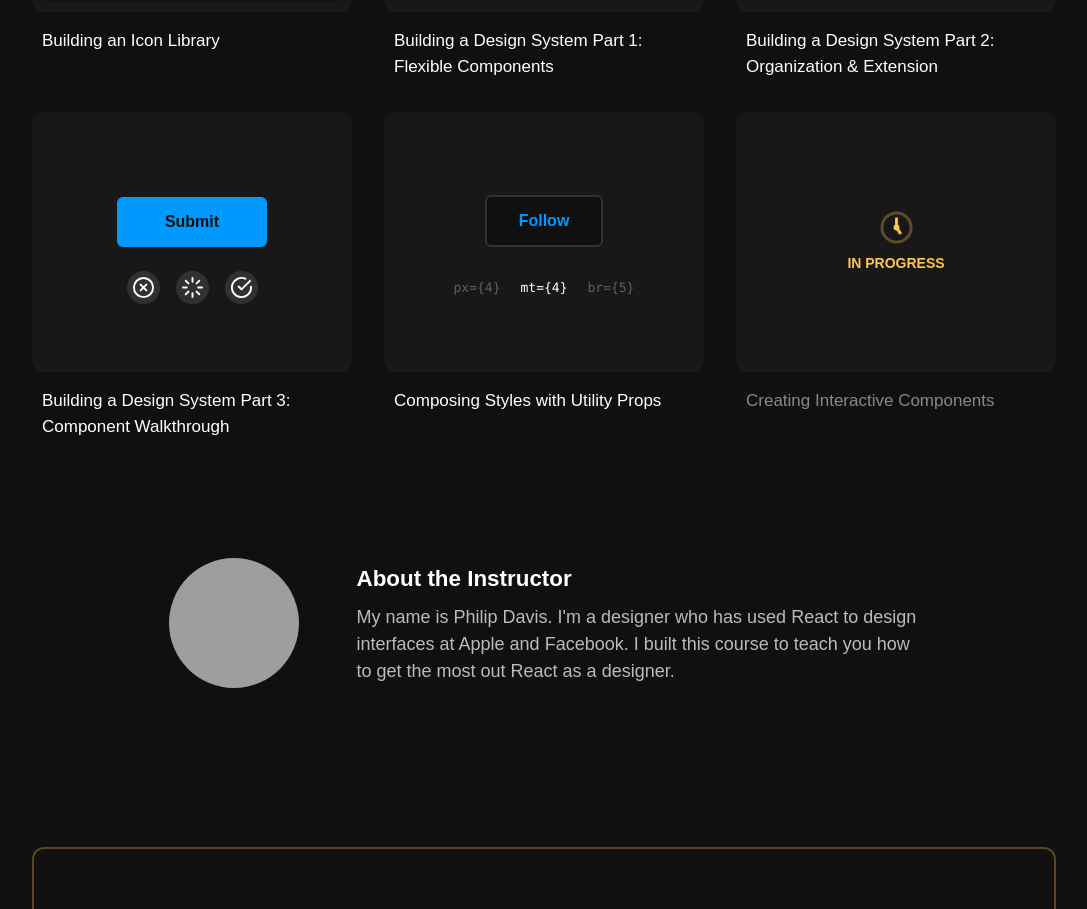
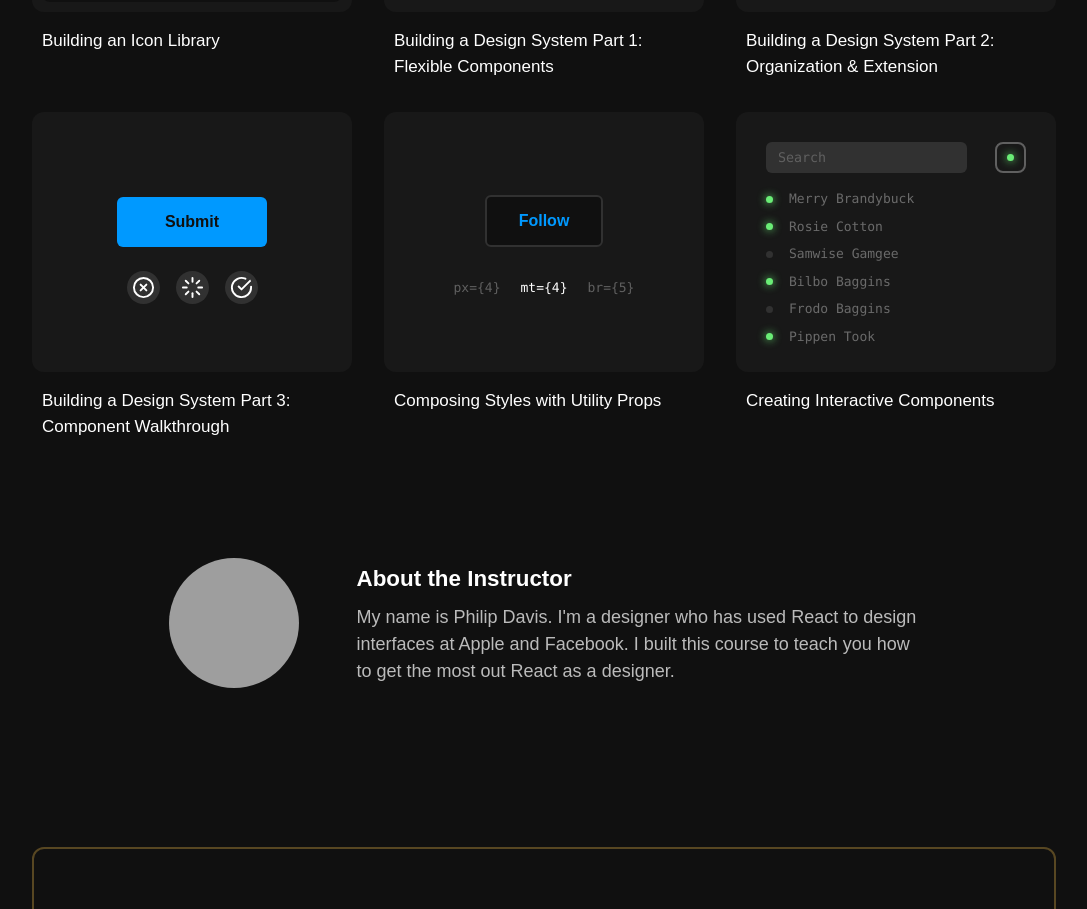
Before and after one commit to philipcdavis/reactfordesign.github.io, a Next.js app: page / in a window 1280 px wide. Shown: the part 1928-2837 px from the top of the page, without its empty margins (96-1183 px from the left). Built offline with nearby package versions, Linux system fonts and the light colour scheme; grey boxes are pictures that could not be loaded; a web font is replaced by a local one.

Commit message:
Added new lesson card

```diff
--- a/components/Head.js
+++ b/components/Head.js
@@ -1,11 +1,15 @@
-import React from 'react';
-import NextHead from 'next/head';
+import React from "react";
+import NextHead from "next/head";
 import { NextSeo } from "next-seo";
 
-const Head = function(props) {
+const Head = function (props) {
   const title = props.title ? props.title : "React for Design";
-  const description = props.description ? props.description : "A React Course for Designers. React is a powerful design tool. There's a lot you can do with it that would be difficult with a traditional design application. Prototyping with realistic data sets, creating complex interactions and shared component libraries are just the tip of the iceberg.";
-  const image = props.image ? props.image : "https://farm2.staticflickr.com/1849/43676135265_5d6be8f15a_o.png";
+  const description = props.description
+    ? props.description
+    : "A React Course for Designers. React is a powerful design tool. There's a lot you can do with it that would be difficult with a traditional design application. Prototyping with realistic data sets, creating complex interactions and shared component libraries are just the tip of the iceberg.";
+  const image = props.image
+    ? props.image
+    : "https://farm2.staticflickr.com/1849/43676135265_5d6be8f15a_o.png";
   return (
     <>
       <NextHead>
@@ -13,7 +17,8 @@ const Head = function(props) {
           href="https://fonts.googleapis.com/css?family=Chivo:400,700"
           rel="stylesheet"
         />
-        <link rel="icon" href="/icon-thick.png" />
+        <link rel="icon" type="image/svg+xml" href="/icon-thick.svg" />
+        <link rel="apple-touch-icon" href="/icon-thick.png" />
         <meta name="viewport" content="initial-scale=1.0, width=device-width" />
       </NextHead>
       <NextSeo
--- a/components/LessonCards.js
+++ b/components/LessonCards.js
@@ -1,40 +1,39 @@
-import React from 'react'
-import styled from 'styled-components'
-import { Box, Flex, Text } from 'rebass/styled-components'
-import { color } from './Tile'
-import SimpleComponent from './Lessons/SimpleComponent'
-import DesigningWithData from './Lessons/DesigningWithData'
-import StylingInJavascript from './Lessons/StylingInJavascript'
-import IconComponentLibrary from './Lessons/IconComponentLibrary'
-import DSFlexibleComponent from './Lessons/DSFlexibleComponent'
+import React from "react";
+import styled from "styled-components";
+import { Box, Flex, Text } from "rebass/styled-components";
+import { color } from "./Tile";
+import SimpleComponent from "./Lessons/SimpleComponent";
+import DesigningWithData from "./Lessons/DesigningWithData";
+import StylingInJavascript from "./Lessons/StylingInJavascript";
+import IconComponentLibrary from "./Lessons/IconComponentLibrary";
+import DSFlexibleComponent from "./Lessons/DSFlexibleComponent";
 import DSOrgExt from "./Lessons/DSOrgExt";
 import DSWalkthrough from "./Lessons/DSWalkthrough";
 import ComposingStyles from "./Lessons/ComposingStyles";
-import InProgress from "./Lessons/InProgress";
-
+import InteractiveComponents from "./Lessons/InteractiveComponents";
 
 const LessonCardContainer = styled(Box)`
   height: 260px;
   margin-top: 50px;
   margin-bottom: 50px;
-`
+`;
 
 const LessonCard = styled(Box)`
   background-color: ${color.gray3};
   border-radius: 12px;
   height: 100%;
   position: relative;
-`
+`;
 
 const LessonText = styled(Text)`
   font-size: 17px;
   color: ${color.white};
   margin-left: 10px;
-`
+`;
 
-const breakpoints = [1, 1/2, 1/2, 1/3];
+const breakpoints = [1, 1 / 2, 1 / 2, 1 / 3];
 
-const LessonCards = function(props) {
+const LessonCards = function (props) {
   return (
     <Flex flexWrap="wrap" mx={-3} mt={5}>
       <LessonCardContainer px={3} width={breakpoints}>
@@ -92,21 +91,16 @@ const LessonCards = function(props) {
         <LessonCard>
           <ComposingStyles />
         </LessonCard>
-        <LessonText mt={3}>
-          Composing Styles with Utility Props
-        </LessonText>
+        <LessonText mt={3}>Composing Styles with Utility Props</LessonText>
       </LessonCardContainer>
       <LessonCardContainer px={3} width={breakpoints}>
         <LessonCard>
-          <InProgress />
+          <InteractiveComponents />
         </LessonCard>
-        <LessonText opacity={0.5} mt={3}>
-          Creating Interactive Components
-        </LessonText>
+        <LessonText mt={3}>Creating Interactive Components</LessonText>
       </LessonCardContainer>
-
     </Flex>
   );
-}
+};
 
 export default LessonCards;
--- /dev/null
+++ b/components/Lessons/InteractiveComponents.js
@@ -0,0 +1,111 @@
+import React, { useState, useEffect } from "react";
+import { Box, Flex, Text } from "rebass/styled-components";
+import { color } from "../Tile";
+import { hexToRGB } from "../../components/Utils";
+import styled, { css } from "styled-components";
+
+const data = [
+  { first: "Merry", last: "Brandybuck", status: "Online" },
+  { first: "Rosie", last: "Cotton", status: "Online" },
+  { first: "Samwise", last: "Gamgee", status: "Offline" },
+  { first: "Bilbo", last: "Baggins", status: "Online" },
+  { first: "Frodo", last: "Baggins", status: "Offline" },
+  { first: "Pippen", last: "Took", status: "Online" },
+];
+
+const Input = styled.input`
+  border: none;
+  outline: none;
+  background-color: ${color.gray2};
+  color: white;
+  border-radius: 6px;
+  padding: 6px 10px;
+  width: 100%;
+  max-width: 250px;
+  margin-right: 28px;
+  font-family: menlo, "Courier New", Courier, monospace;
+  border: 2px solid transparent;
+
+  &::placeholder {
+    color: ${color.gray1};
+  }
+
+  &:focus {
+    border-color: ${color.gray1};
+  }
+`;
+
+const Container = styled.div`
+  padding: 30px;
+  font-size: 13px;
+  font-family: menlo, "Courier New", Courier, monospace;
+`;
+
+const FilterButton = styled.button`
+  background-color: ${(props) =>
+    props.isOnline ? hexToRGB(color.green, 0.1) : "transparent"};
+  padding: 10px;
+  border: 2px solid
+    ${(props) => (props.isOnline ? hexToRGB(color.green, 0.7) : color.gray1)};
+  border-radius: 8px;
+  outline: none;
+  cursor: pointer;
+
+  &:hover {
+  }
+`;
+
+const Status = styled.div`
+  border-radius: 10px;
+  width: 7px;
+  height: 7px;
+  background-color: ${(props) =>
+    props.active === "Online" ? color.green : color.gray2};
+
+  ${(props) =>
+    props.active === "Online" &&
+    css`
+      box-shadow: 0 0 8px ${color.green};
+    `}
+`;
+
+const InteractiveComponents = () => {
+  const [inputValue, setInputValue] = useState("");
+  const [isOnline, setIsOnline] = useState(false);
+  return (
+    <Container>
+      <Flex>
+        <Input
+          value={inputValue}
+          onChange={(e) => setInputValue(e.target.value)}
+          placeholder="Search"
+        />
+        <Box flexGrow={1} />
+        <FilterButton
+          isOnline={isOnline}
+          onClick={() => setIsOnline(!isOnline)}
+        >
+          <Status active="Online" />
+        </FilterButton>
+      </Flex>
+      <Box mt={3}>
+        {data
+          .filter(
+            (user) =>
+              user.first.includes(inputValue) || user.last.includes(inputValue)
+          )
+          .filter((user) => (isOnline ? user.status === "Online" : true))
+          .map((user) => (
+            <Flex alignItems="center" my={2}>
+              <Status active={user.status} />
+              <Text opacity={0.5} ml={3}>
+                {user.first} {user.last}
+              </Text>
+            </Flex>
+          ))}
+      </Box>
+    </Container>
+  );
+};
+
+export default InteractiveComponents;
```
Also changed, not shown: components/Lessons/InProgress.js (+13 -14 lines), public/icon-thick.svg (added).
